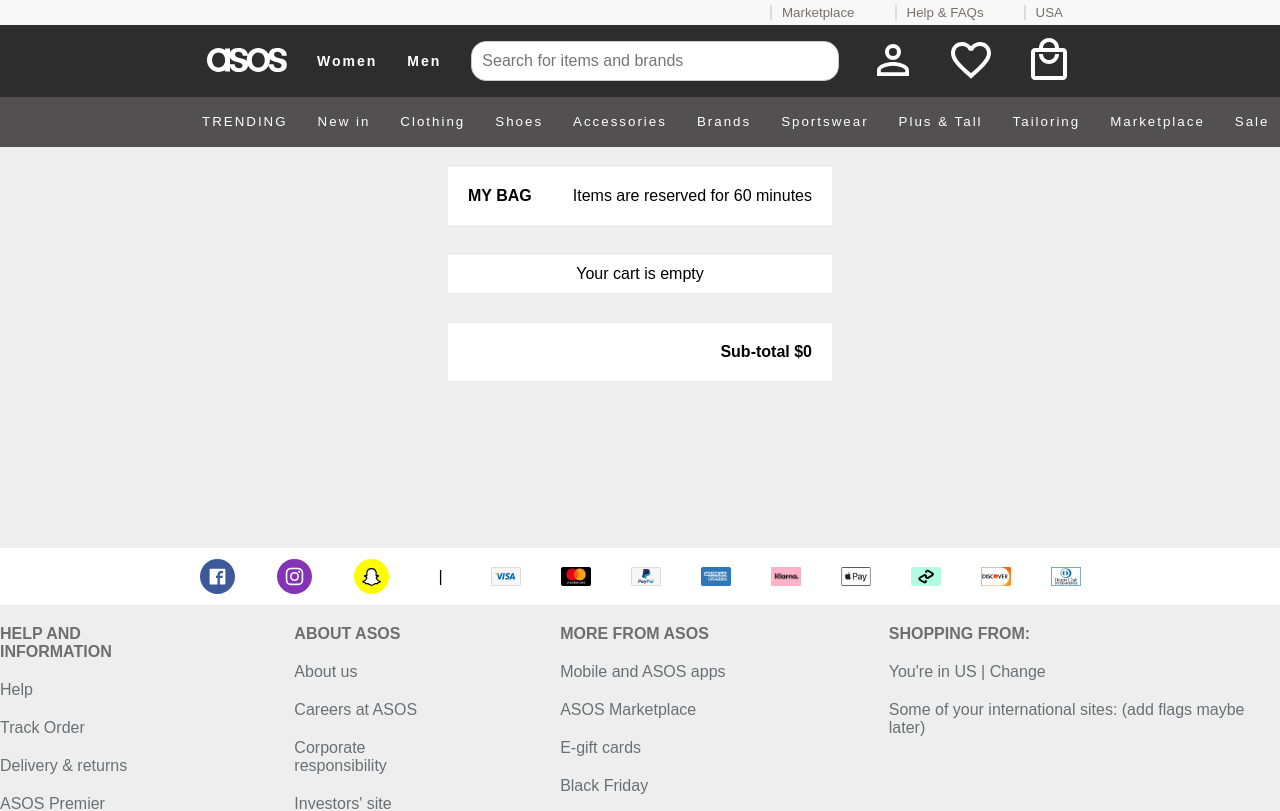
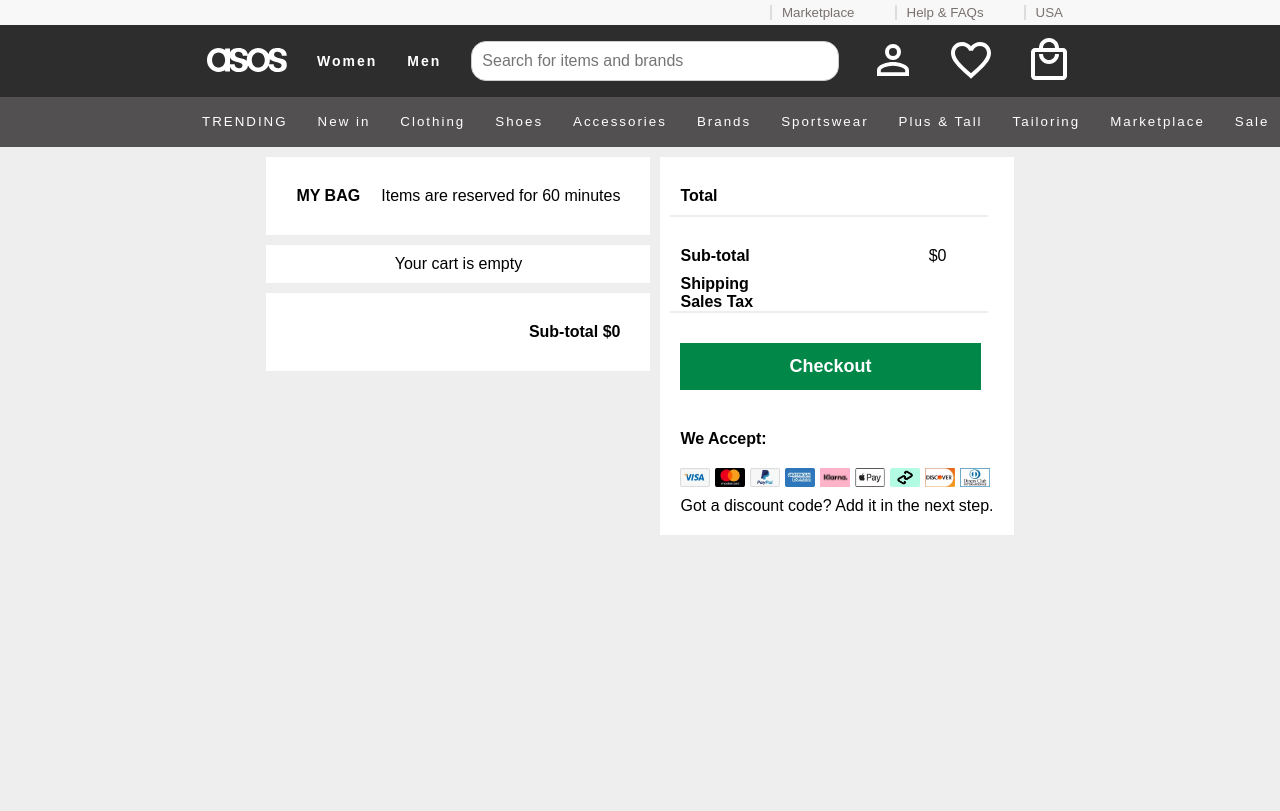
Before and after one commit to AbdallaAlhag/Asos-Shop-App, a React (Vite) app: page /Cart in a window 1280 px wide. Shown: the top 811 px of the page. Built offline with nearby package versions, Linux system fonts and the light colour scheme.

Commit message:
Finish cart page, Work on save page + save button and functionality

```diff
--- a/src/pages/Cart/Cart.jsx
+++ b/src/pages/Cart/Cart.jsx
@@ -2,10 +2,29 @@
 import { Page, Container, Content } from "../../style/CommonComponents";
 import Header from "../../Components/Header";
 import Footer from "../../Components/Footer/";
-import { StyledP, StyledDiv } from "../../style/CommonComponents";
+import { StyledP, StyledDiv, StyledButton } from "../../style/CommonComponents";
 import { useCart } from "./CartContext";
 import CartItem from "./CartItem";
+import styled from "styled-components";
 
+import { PaymentImg } from "../../Components/Footer/FooterStyleComponents";
+
+import visa from "../../assets/FooterLogo/visa-png.webp";
+import payPal from "../../assets/FooterLogo/pay-pal-png.webp";
+import masterCard from "../../assets/FooterLogo/mastercard-png.webp";
+import americanExpress from "../../assets/FooterLogo/american-express-png.webp";
+import klarna from "../../assets/FooterLogo/klarna-gb-png.webp";
+import applePay from "../../assets/FooterLogo/apple-pay-png.webp";
+import afterPay from "../../assets/FooterLogo/afterpay_new-png.webp";
+import discover from "../../assets/FooterLogo/discover-card-png.webp";
+import dinerClub from "../../assets/FooterLogo/diners-club-png.webp";
+
+const StyledContainer = styled(Container)`
+  position: sticky;
+  top: auto;
+  margin: 10px 0px;
+  z-index: 10;
+`;
 const Cart = () => {
   // const { cartItems, removeFromCart, clearCart } = useCart();
   const { cartItems, calculateTotal } = useCart();
@@ -16,13 +35,16 @@
       <Header></Header>
       <Container
         $backgroundColor="#eeeeee"
-        $minHeight="50vh"
+        $minHeight="100vh"
+        // $height='100%'
         $alignItems="flex-start"
+        $gap="10px"
+        $overFlow="auto"
       >
         <Content
           $flexDirection="column"
           $justifyContent="center"
-          $gap="10px"
+          // $gap="10px"
           $padding="10px 0px"
           $width="30%"
         >
@@ -30,7 +52,8 @@
             $backGroundColor="#ffffff"
             $justifyContent="space-between"
             $width="100%"
-            $padding="10px"
+            $padding="20px"
+            $margin="0px"
           >
             <StyledP $fontWeight="bold">MY BAG</StyledP>
             <StyledP>Items are reserved for 60 minutes</StyledP>
@@ -50,10 +73,86 @@
               </>
             )}
           </StyledDiv>
-          <StyledDiv $width="100%" $justifyContent="flex-end" $padding='10px'>
-            <StyledP $fontWeight='bold'>Sub-total ${calculateTotal()}</StyledP>
+          <StyledDiv
+            $width="100%"
+            $justifyContent="flex-end"
+            $padding="20px"
+            $margin="0px"
+          >
+            <StyledP $fontWeight="bold">Sub-total ${calculateTotal()}</StyledP>
           </StyledDiv>
         </Content>
+
+        <StyledContainer
+          $flexDirection="column"
+          $padding="10px 0px"
+          $justifyContent="flex-start"
+          $alignItems="flex-start"
+        >
+          <StyledDiv $borderBottom="2px solid #eeeeee" $width="90%">
+            <StyledP $fontWeight="bold" $textAlign="left">
+              Total
+            </StyledP>
+          </StyledDiv>
+          <StyledDiv
+            $flexDirection="column"
+            $alignItems="flex-start"
+            $borderBottom="2px solid #eeeeee"
+            $width="90%"
+          >
+            <StyledDiv
+              $alignItems="flex-start"
+              $justifyContent="space-between"
+              $margin="0px"
+              $width="90%"
+            >
+              <StyledP $fontWeight="bold" $textAlign="left">
+                Sub-total
+              </StyledP>
+              <StyledP>${calculateTotal()}</StyledP>
+            </StyledDiv>
+            <StyledP $fontWeight="bold" $textAlign="left" $margin="0px 10px">
+              Shipping
+            </StyledP>
+            <StyledP $fontWeight="bold" $textAlign="left" $margin="0px 10px">
+              Sales Tax
+            </StyledP>
+            {/* drop down */}
+          </StyledDiv>
+          <StyledButton
+            $margin="20px"
+            $width="85%"
+            $bgColor="#018849"
+            $textColor="white"
+            $border="solid #018849"
+            $borderRadius="0px"
+            $hoverBgColor="#006637"
+            $hoverBorderColor="#006637"
+            $fontWeight="bold"
+            $fontSize="18px"
+          >
+            Checkout
+          </StyledButton>
+          <StyledDiv $justifyContent="center" $alignItems="center">
+            <StyledP $fontWeight="bold" $margin="10px">
+              We Accept:
+            </StyledP>
+          </StyledDiv>
+          <StyledDiv $gap="5px" $margin="0px 20px">
+            <PaymentImg src={visa} alt="Paypal icon"></PaymentImg>
+            <PaymentImg src={masterCard} alt="Paypal icon"></PaymentImg>
+            <PaymentImg src={payPal} alt="Paypal icon"></PaymentImg>
+            <PaymentImg src={americanExpress} alt="Paypal icon"></PaymentImg>
+            <PaymentImg src={klarna} alt="Paypal icon"></PaymentImg>
+            <PaymentImg src={applePay} alt="Paypal icon"></PaymentImg>
+            <PaymentImg src={afterPay} alt="Paypal icon"></PaymentImg>
+            <PaymentImg src={discover} alt="Paypal icon"></PaymentImg>
+            <PaymentImg src={dinerClub} alt="Paypal icon"></PaymentImg>
+          </StyledDiv>
+          <StyledP $margin="10px 20px">
+            Got a discount code? Add it in the next step.
+          </StyledP>
+        </StyledContainer>
       </Container>
       <Footer></Footer>
     </Page>
--- a/src/style/CommonComponents.jsx
+++ b/src/style/CommonComponents.jsx
@@ -10,7 +10,8 @@
 
 export const PageContainer = styled.div`
   display: flex;
-  flex-direction: column;
+  flex-direction: ${({ $flexDirection }) => $flexDirection || "column"};
+  gap: ${({ $gap }) => $gap || ""};
 `;
 
 export const Container = styled.div`
@@ -25,8 +26,11 @@
   background: ${({ $background }) => ($background ? $background : "")};
   height: ${({ $height }) => ($height ? $height : "")};
   min-height: ${({ $minHeight }) => ($minHeight ? $minHeight : "")};
+  padding: ${({ $padding }) => $padding || "0px"};
+  gap: ${({ $gap }) => $gap || ""};
+  flex-grow: ${({ $flexGrow }) => $flexGrow || ""};
+  over-flow: ${({ $overFlow }) => $overFlow || ""};
 
-  gap: ${({ $gap }) => $gap || ""};
 `;
 
 export const Content = styled.div`
@@ -118,4 +122,5 @@
   flex-wrap: ${({ $wrap }) => $wrap || ""};
   height: ${({ $height }) => $height || ""};
   max-width: ${({ $maxWidth }) => $maxWidth || ""};
+  border-bottom: ${({ $borderBottom }) => $borderBottom || "none"};
 `;
--- a/src/style/GlobalStyles.jsx
+++ b/src/style/GlobalStyles.jsx
@@ -22,7 +22,7 @@
     font-family: 'Arial', sans-serif;
     background-color: #ffffff;
     color: #333;
-    overflow-x: none;
+    overflow-x: hidden;
   }
 
   a {
```
